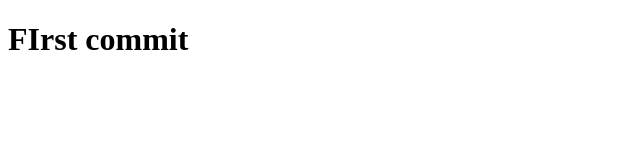
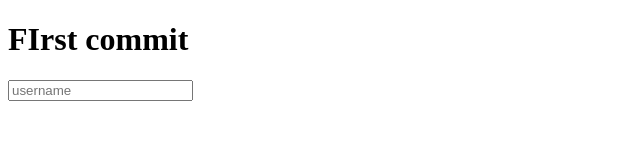
Before and after one commit to Kasthuri0204/kasthuri, a plain HTML site: page index.html in a window 1280 px wide. Shown: the whole page, without its empty margins (0-640 px from the left). Drawn offline with Linux system fonts and the light colour scheme.

Commit message:
Update input username index.html

```diff
--- a/index.html
+++ b/index.html
@@ -7,5 +7,6 @@
 </head>
 <body>
     <h1>FIrst commit</h1>
+    <input placeholder="username" type="text">
 </body>
 </html>
```
